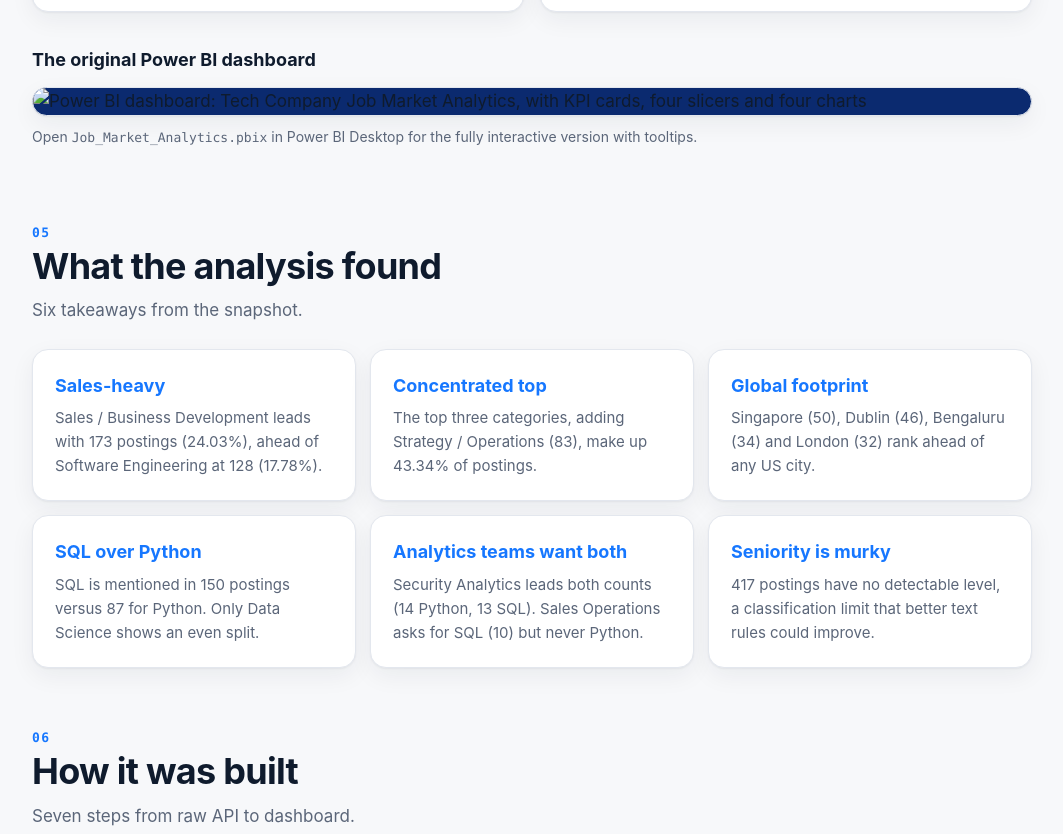
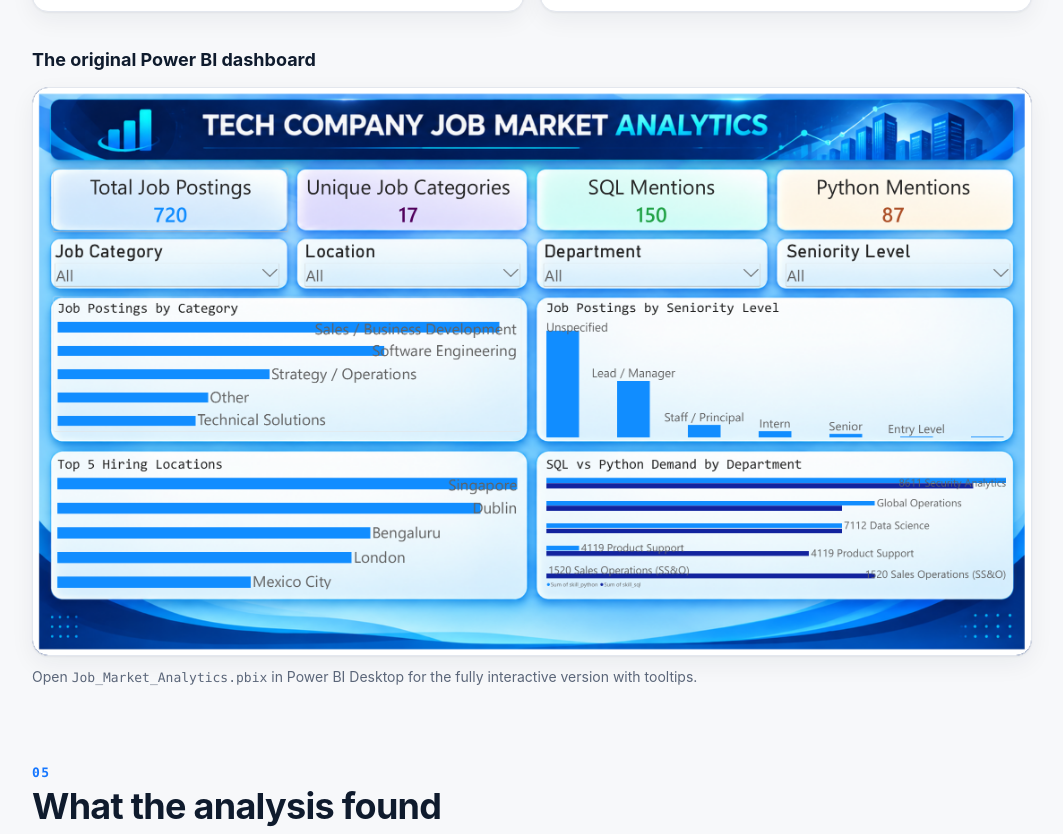
Before and after one commit to harshit1017kaushik-create/tech-job-market-analytics-stripe, a plain HTML site: page index.html in a window 1280 px wide. Shown: the part 3860-4694 px from the top of the page, without its empty margins (108-1171 px from the left). Drawn offline with Linux system fonts and the light colour scheme.

Commit message:
Update index.html

```diff
--- a/index.html
+++ b/index.html
@@ -172,7 +172,7 @@
       <div class="legend"><span><i style="background:var(--sql)"></i>SQL</span><span><i style="background:var(--py)"></i>Python</span></div><div class="pair" id="x-dep"></div></div>
   </div>
   <h3 style="margin:34px 0 12px">The original Power BI dashboard</h3>
-  <div class="shot"><img src="assets/dashboard.png" alt="Power BI dashboard: Tech Company Job Market Analytics, with KPI cards, four slicers and four charts"></div>
+  <div class="shot"><img src="dashboard.png" alt="Power BI dashboard: Tech Company Job Market Analytics, with KPI cards, four slicers and four charts"></div>
   <p class="sub" style="color:var(--mute);font-size:14px;margin-top:10px">Open <code>Job_Market_Analytics.pbix</code> in Power BI Desktop for the fully interactive version with tooltips.</p>
 </section>
 
```
